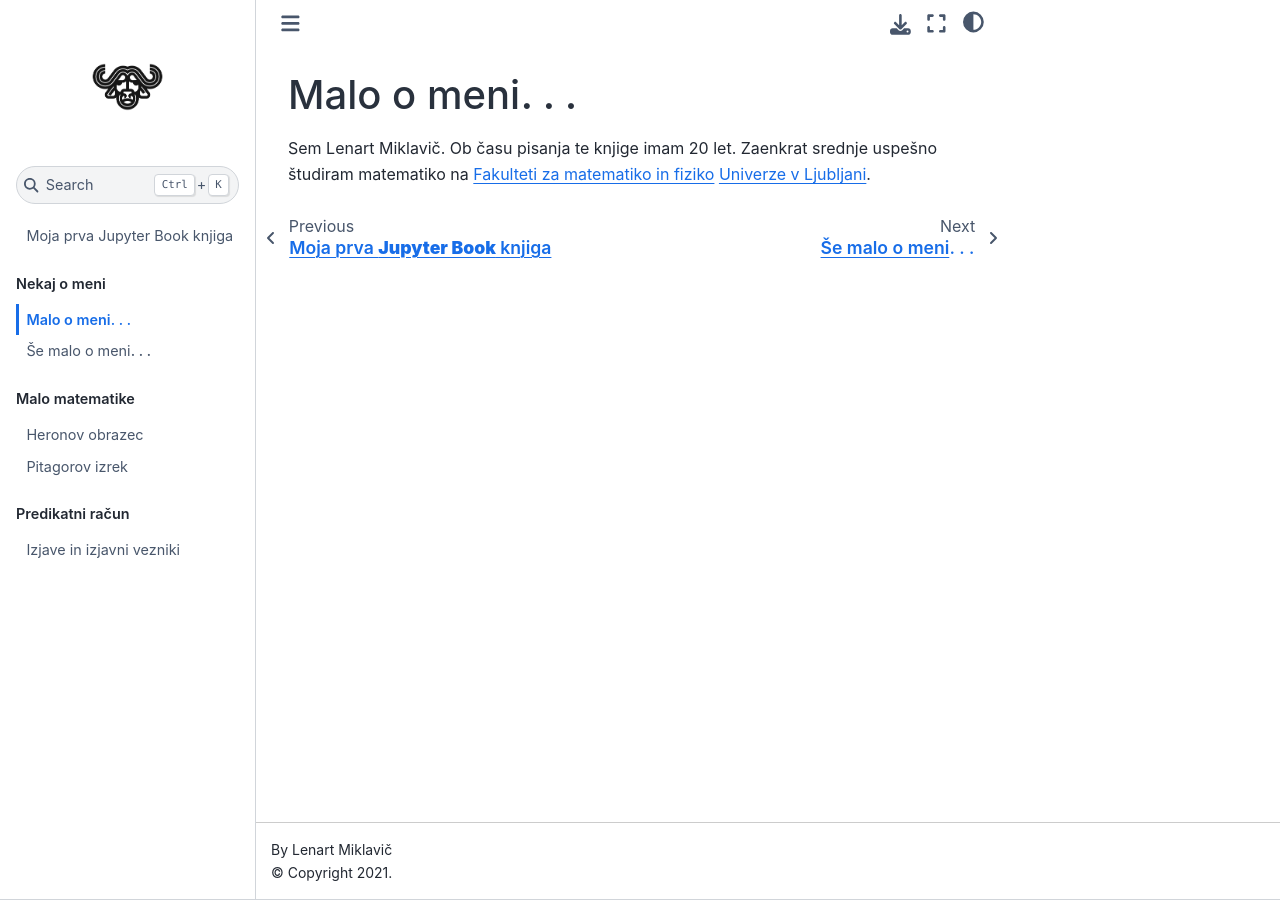
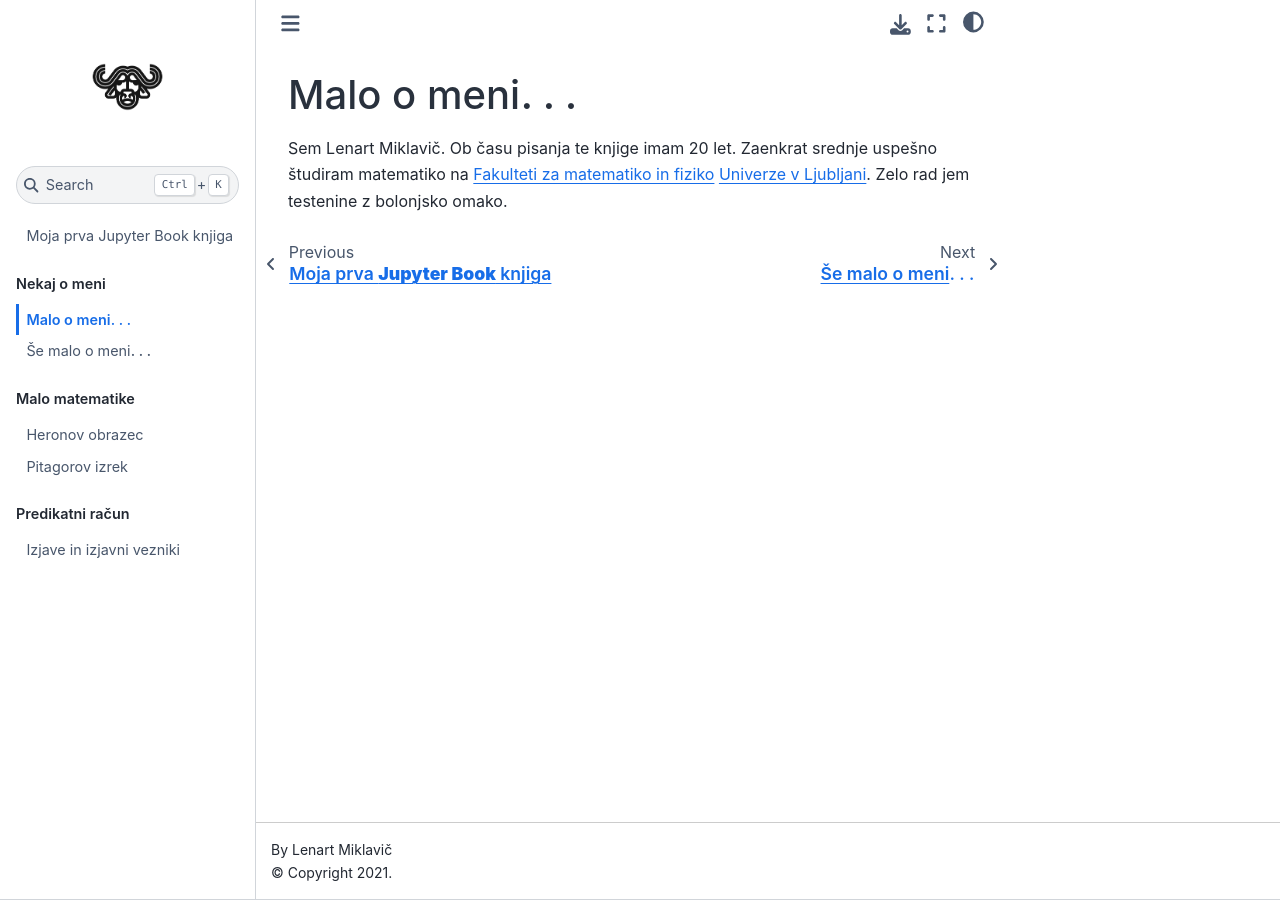
Before and after one commit to miklaviclenart/my-notebook, a Jupyter Book: the page built from malo_o_meni1.md, in a window 1280 px wide. Built offline with Jupyter Book 1.0.4 settings and Sphinx 7.4.7 and the Sphinx Book theme 1.1.4, drawn with Linux system fonts in a browser that asks for light colours.

```diff
--- a/malo_o_meni1.md
+++ b/malo_o_meni1.md
@@ -1,3 +1,3 @@
 # Malo o meni$\ldots$
 
-Sem Lenart Miklavič. Ob času pisanja te knjige imam 20 let. Zaenkrat srednje uspešno študiram matematiko na [Fakulteti za matematiko in fiziko](https://www.fmf.uni-lj.si/sl/) [Univerze v Ljubljani](https://www.uni-lj.si/).
+Sem Lenart Miklavič. Ob času pisanja te knjige imam 20 let. Zaenkrat srednje uspešno študiram matematiko na [Fakulteti za matematiko in fiziko](https://www.fmf.uni-lj.si/sl/) [Univerze v Ljubljani](https://www.uni-lj.si/). Zelo rad jem testenine z bolonjsko omako.
```
